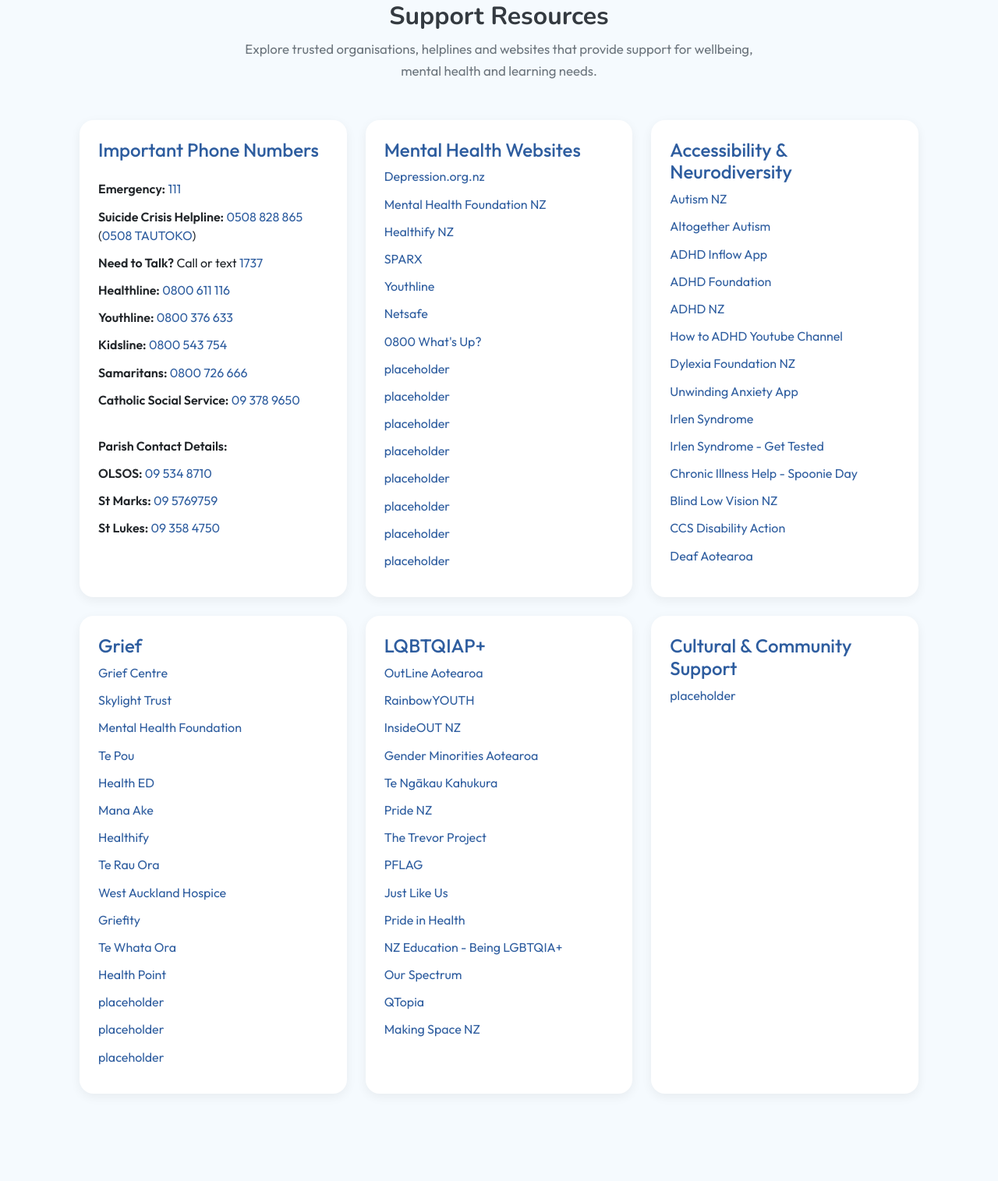
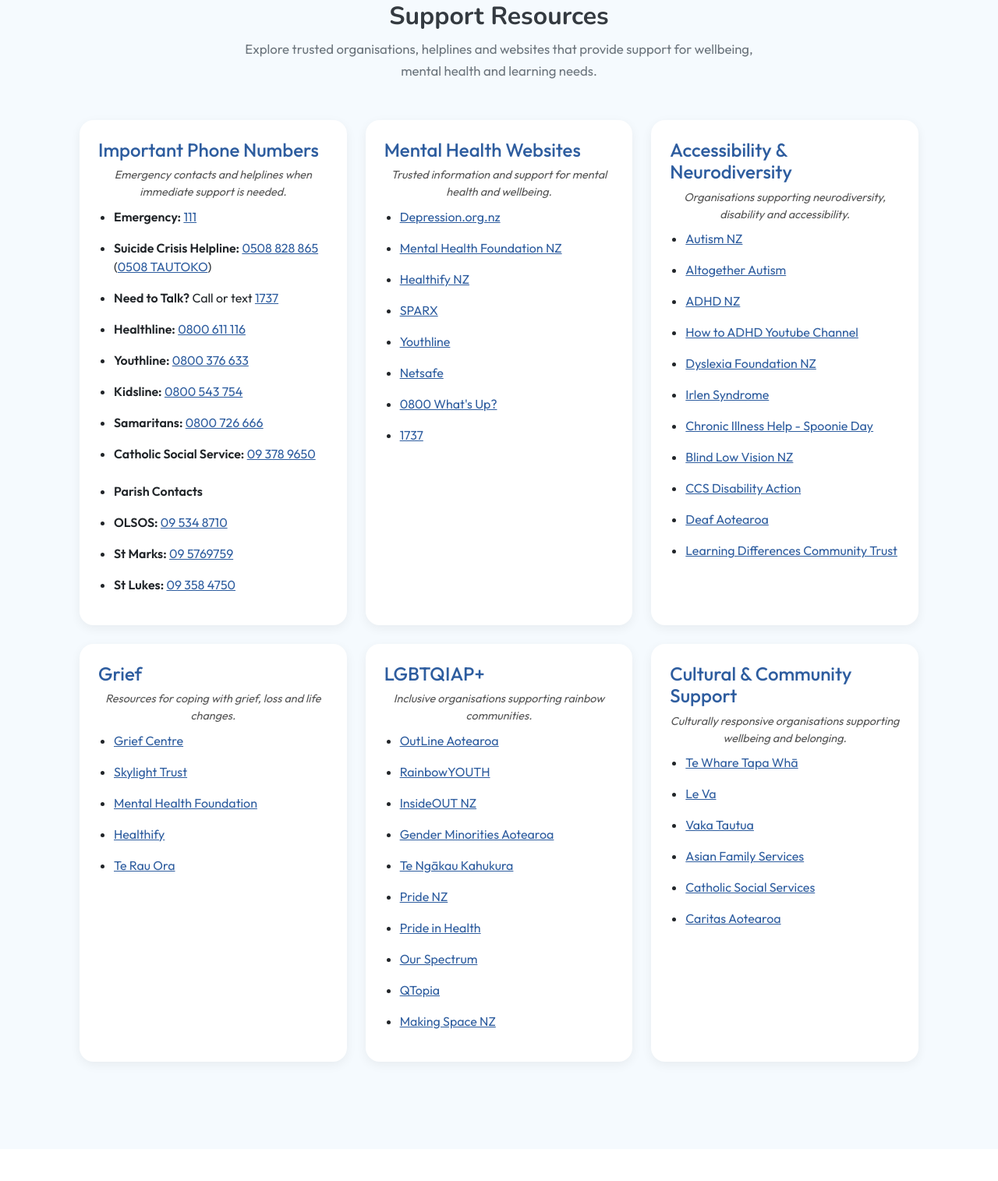
Before and after one commit to vxriantz/Flask_Blog, a Flask app: page /contact in a window 1280 px wide. Shown: the part 1118-2633 px from the top of the page at 78% size. After the commit the page ends 2490 px from the top, so only its background shows below. Run offline with Flask 3, Linux system fonts and the light colour scheme; some libraries are stand-ins or nearby versions.

Commit message:
fixing css and contact page content, refining the links on the contact page, edited and added comments on template.html, added username column to permissions table, edited views.py and template to allow teacher roles to view user permissions and update user permissions

```diff
--- a/website/static/main.css
+++ b/website/static/main.css
@@ -99,10 +99,6 @@ p {
     margin-bottom: 1rem;
 }
 
-.section {
-    width: 100%;
-}
-
 .section-light {
     background-color: var(--cream);
 }
@@ -132,41 +128,33 @@ p {
     box-shadow: 0 8px 22px rgba(0,0,0,0.08);
 }
 
-.card h4 {
-    color:var(--navy);
-}
-
-.card h5 {
+.card h4, .card h5 {
     color:var(--navy);
 }
 
 .card ul {
-    list-style:none;
-    padding-left:0;
-    margin-bottom:0;
+    padding-left: 1.25rem;
+    margin-bottom: 0;
+}
+
+.card ul.resources-list {
+    list-style: disc;
 }
 
 .card li {
-    margin-bottom:.7rem;
+    margin-bottom:1rem;
     line-height:1.5;
 }
 
-.decorative-list li::before {
-    content:"✧";
-    color:var(--blue);
-    font-weight:bold;
-    margin-right:.7rem;
-}
-
 .card a:not(.btn) {
-    color:var(--navy);
-    text-decoration:none;
-    transition:.2s ease;
+    color: var(--navy);
+    font-weight: 400;
 }
 
 .card a:not(.btn):hover {
-    color:var(--blue);
-    text-decoration:underline;
+    color: var(--blue);
+    text-decoration: underline;
+    padding-left: 4px;
 }
 
 .badge {
@@ -255,20 +243,6 @@ p {
     color:white;
 }
 
-.table {
-    border-radius:18px;
-    overflow:hidden;
-}
-
-.table thead {
-    background:var(--navy);
-    color:white;
-}
-
-.table tbody tr:hover {
-    background:#F7FBFD;
-}
-
 .required {
    color:#D9534F;
 }
@@ -318,3 +292,12 @@ form {
     margin: 0 auto;
     padding-right: 1.5rem;
 }
+
+.resource-description {
+    color: #555;
+    font-size: 0.9rem;
+    font-style: italic;
+    text-align: center;
+    line-height: 1.5;
+    margin-bottom: 0.5rem;
+}
--- a/website/templates/contact.html
+++ b/website/templates/contact.html
@@ -77,7 +77,8 @@
             <div class="col-md-4">
                 <div class="card h-100 p-4">
                     <h4>Important Phone Numbers</h4>
-                    <ul class="list-unstyled mt-3">
+                    <p class="resource-description">Emergency contacts and helplines when immediate support is needed.</p>
+                    <ul class="resources-list">
                         <li><strong>Emergency:</strong> <a href="tel:111">111</a></li>
                         <li><strong>Suicide Crisis Helpline:</strong> <a href="tel:0508 828 865">0508 828 865</a> (<a href="tel:0800 543 354">0508 TAUTOKO</a>)</li>
                         <li><strong>Need to Talk?</strong> Call or text <a href="tel:1737">1737</a></li>
@@ -86,8 +87,7 @@
                         <li><strong>Kidsline:</strong> <a href="tel:0800 543 754">0800 543 754</a></li>
                         <li><strong>Samaritans:</strong> <a href="tel:0800 726 666">0800 726 666</a></li>
                         <li><strong>Catholic Social Service:</strong> <a href="tel:09 378 9650">09 378 9650</a></li>
-                        <br/>
-                        <li><strong>Parish Contact Details:</strong></li>
+                        <li class="mt-4"><strong>Parish Contacts</strong></li>
                         <li><strong>OLSOS:</strong> <a href="09 534 8710">09 534 8710</a></li>
                         <li><strong>St Marks:</strong> <a href="09 5769759">09 5769759</a></li>
                         <li><strong>St Lukes:</strong> <a href="09 358 4750">09 358 4750</a></li>
@@ -98,7 +98,8 @@
             <div class="col-md-4">
                 <div class="card h-100 p-4">
                     <h4>Mental Health Websites</h4>
-                    <ul>
+                    <p class="resource-description">Trusted information and support for mental health and wellbeing.</p>
+                    <ul class="resources-list">
                         <li><a href="https://www.depression.org.nz/">Depression.org.nz</a></li>
                         <li><a href="https://mentalhealth.org.nz/">Mental Health Foundation NZ</a></li>
                         <li><a href="https://healthify.nz/">Healthify NZ</a></li>
@@ -106,14 +107,7 @@
                         <li><a href="https://youthline.co.nz/">Youthline</a></li>
                         <li><a href="https://netsafe.org.nz/">Netsafe</a></li>
                         <li><a href="https://whatsup.co.nz/">0800 What's Up?</a></li>
-                        <li><a href="#">placeholder</a></li>
-                        <li><a href="#">placeholder</a></li>
-                        <li><a href="#">placeholder</a></li>
-                        <li><a href="#">placeholder</a></li>
-                        <li><a href="#">placeholder</a></li>
-                        <li><a href="#">placeholder</a></li>
-                        <li><a href="#">placeholder</a></li>
-                        <li><a href="#">placeholder</a></li>
+                        <li><a href="https://1737.org.nz/">1737</a></li>
                     </ul>
                 </div>
             </div>
@@ -121,21 +115,19 @@
             <div class="col-md-4">
                 <div class="card h-100 p-4">
                     <h4>Accessibility & Neurodiversity</h4>
-                    <ul>
+                    <p class="resource-description">Organisations supporting neurodiversity, disability and accessibility.</p>
+                    <ul class="resources-list">
                         <li><a href="https://autismnz.org.nz/">Autism NZ</a></li>
                         <li><a href="https://www.altogetherautism.org.nz/">Altogether Autism</a></li>
-                        <li><a href="https://www.getinflow.io/">ADHD Inflow App</a></li>
-                        <li><a href="https://adhdfoundation.org.au/">ADHD Foundation</a></li>
                         <li><a href="https://www.adhd.org.nz/">ADHD NZ</a></li>
                         <li><a href="https://www.youtube.com/c/HowtoADHD">How to ADHD Youtube Channel</a></li>
-                        <li><a href="https://dfnz.org.nz/">Dylexia Foundation NZ</a></li>
-                        <li><a href="https://www.unwindinganxiety.com/">Unwinding Anxiety App</a></li>
+                        <li><a href="https://dfnz.org.nz/">Dyslexia Foundation NZ</a></li>
                         <li><a href="https://irlen.com/what-is-irlen-syndrome/">Irlen Syndrome</a></li>
-                        <li><a href="https://irlen.com/get-tested/">Irlen Syndrome - Get Tested</a></li>
                         <li><a href="https://www.spoonieday.com/">Chronic Illness Help - Spoonie Day</a></li>
                         <li><a href="https://blindlowvision.org.nz/">Blind Low Vision NZ</a></li>
                         <li><a href="https://www.ccsdisabilityaction.org.nz/">CCS Disability Action</a></li>
                         <li><a href="https://www.deaf.org.nz/">Deaf Aotearoa</a></li>
+                        <li><a href="https://www.communitytrustsouth.nz/our-impact/your-stories/learningdifferences/">Learning Differences Community Trust</a></li>
                     </ul>
                 </div>
             </div>
@@ -143,41 +135,29 @@
             <div class="col-md-4">
                 <div class="card h-100 p-4">
                     <h4>Grief</h4>
-                    <ul>
+                    <p class="resource-description">Resources for coping with grief, loss and life changes.</p>
+                    <ul class="resources-list">
                         <li><a href="https://www.griefcentre.org.nz/">Grief Centre</a></li>
                         <li><a href="https://www.skylight.org.nz/">Skylight Trust</a></li>
                         <li><a href="https://mentalhealth.org.nz/explore-mental-health-wellbeing/mental-health-conditions/grief-and-loss/">Mental Health Foundation</a></li>
-                        <li><a href="https://www.tepou.co.nz/resources/te-hikuwai-resources-for-wellbeing-grief">Te Pou</a></li>
-                        <li><a href="https://healthed.govt.nz/products/coping-with-grief-and-loss">Health ED</a></li>
-                        <li><a href="https://manaake.health.nz/wellbeing-resources/wellbeing-and-emotions/managing-emotions/grief-and-loss/">Mana Ake</a></li>
                         <li><a href="https://healthify.nz/support/g/grief-loss-support">Healthify</a></li>
                         <li><a href="https://terauora.com/huarahi-ora-national-bereavement-triage-and-coordination-service/">Te Rau Ora</a></li>
-                        <li><a href="https://www.hwa.org.nz/care-services/patients-families/grief-bereavement/">West Auckland Hospice</a></li>
-                        <li><a href="https://griefity.com/grief-support-in-new-zealand/">Griefity</a></li>
-                        <li><a href="https://www.healthnz.govt.nz/health-topics/mental-health/grief-and-loss">Te Whata Ora</a></li>
-                        <li><a href="https://www.healthpoint.co.nz/mental-health-addictions/mental-health/grief-centre/">Health Point</a></li>
-                        <li><a href="#">placeholder</a></li>
-                        <li><a href="#">placeholder</a></li>
-                        <li><a href="#">placeholder</a></li>
                     </ul>
                 </div>
             </div>
 
             <div class="col-md-4">
                 <div class="card h-100 p-4">
-                    <h4>LQBTQIAP+</h4>
-                    <ul>
+                    <h4>LGBTQIAP+</h4>
+                    <p class="resource-description">Inclusive organisations supporting rainbow communities.</p>
+                    <ul class="resources-list">
                         <li><a href="https://outline.org.nz/">OutLine Aotearoa</a></li>
                         <li><a href="https://ry.org.nz/">RainbowYOUTH</a></li>
                         <li><a href="https://insideout.org.nz/">InsideOUT NZ</a></li>
                         <li><a href="https://genderminorities.com/">Gender Minorities Aotearoa</a></li>
                         <li><a href="https://www.tengakaukahukura.nz/rainbow-organisations">Te Ngākau Kahukura</a></li>
                         <li><a href="https://pride.org.nz/support/">Pride NZ</a></li>
-                        <li><a href="https://www.thetrevorproject.org/">The Trevor Project</a></li>
-                        <li><a href="https://pflag.org/">PFLAG</a></li>
-                        <li><a href="https://justlikeus.org/lgbt-school-resources/">Just Like Us</a></li>
                         <li><a href="https://prideinhealth.org.nz/resources">Pride in Health</a></li>
-                        <li><a href="https://www.naumainz.studywithnewzealand.govt.nz/discover-new-zealand/life-and-culture-in-nz/being-lgbtqia">NZ Education - Being LGBTQIA+</a></li>
                         <li><a href="https://ourspectrum.com/resources/">Our Spectrum</a></li>
                         <li><a href="https://qtopia.org.nz/">QTopia</a></li>
                         <li><a href="https://www.making-space.nz/get-support">Making Space NZ</a></li>
@@ -188,8 +168,18 @@
             <div class="col-md-4">
                 <div class="card h-100 p-4">
                     <h4>Cultural & Community Support</h4>
-                    <ul>
-                        <li><a href="#">placeholder</a></li>
+                    <p class="resource-description">Culturally responsive organisations supporting wellbeing and belonging.</p>
+                    <ul class="resources-list">
+                        <li><a href="https://mentalhealth.org.nz/explore-mental-health-wellbeing/wellbeing-health-models/te-whare-tapa-wha/">Te Whare Tapa Whā</a></li>
+                        <li><a href="https://www.leva.co.nz/">Le Va</a></li>
+                        <li><a href="https://www.vakatautua.co.nz/">Vaka Tautua</a></li>
+                        <li><a href="https://www.asianfamilyservices.nz/">Asian Family Services</a></li>
+                        <li><a href="https://www.cssauckland.org.nz/">Catholic Social Services</a></li>
+                        <li><a href="https://www.caritas.org.nz/">Caritas Aotearoa</a></li>
+                        <!-- are these below necessary??? -->
+
+                        <!-- <li><a href="#">NZ Ethnic Communities</a></li>
+                        <li><a href="#">Migrant NZ</a></li> -->
                     </ul>
                 </div>
             </div>
--- a/website/templates/permissions.html
+++ b/website/templates/permissions.html
@@ -22,6 +22,7 @@
                 <!-- headings for table -->
                 <th>First Name</th>
                 <th>Last Name</th>
+                <th>Username</th>
                 <th>Email</th>
                 <th>Role</th>
                 <th>Make Changes</th>
@@ -31,6 +32,7 @@
                 <!-- content for table based on how many users are in the database -->
                 <th>{{user.fname}}</th>
                 <th>{{user.lname}}</th>
+                <th>{{user.username}}</th>
                 <th>{{user.email}}</th>
                 <th>{{user.role}}</th>
                 <!-- managing users and their roles / permissions or removing users from the website database -->
--- a/website/templates/template.html
+++ b/website/templates/template.html
@@ -16,7 +16,7 @@
     </head>
     <body>
         <!-- navbar -->
-        <nav class="navbar navbar-expand-lg">
+        <nav class="navbar navbar-expand-lg sticky-top">
             <div class="container-fluid">
               <a class="navbar-brand" href="/home"></a>
               <button class="navbar-toggler" type="button" data-bs-toggle="collapse" data-bs-target="#navbarSupportedContent" aria-controls="navbarSupportedContent" aria-expanded="false" aria-label="Toggle navigation">
@@ -34,6 +34,7 @@
                       <a class="nav-link {% if request.path == '/home' %}active{% endif %}" href="/home">Home</a>
                   </li>
 
+                  <!-- only visible if signed in -->
                   {% if user.is_authenticated %}
                   <li class="nav-item">
                     <a class="nav-link {% if request.path == '/blog' %}active{% endif %}" href="/blog">Message Board</a>
@@ -42,22 +43,36 @@
                       <a class="nav-link {% if request.path == '/book-appointment' %}active{% endif %}" href="/book-appointment">Book an Appointment</a>
                   </li>
 
+                  <!-- only visible to students -->
                   {% if user.role == "Student" %}
                   <li class="nav-item">
                     <a class="nav-link {% if request.path == '/appointment-history' %}active{% endif %}" href="/appointment-history">My Appointments</a>
                   </li>
                   {% endif %}
 
+                  <!-- only visible to teachers and guidance counsellors -->
+                  {% if current_user.role in ["Guidance Counsellor", "Teacher"] %}
+                  <li class="nav-item dropdown">
+                      <a class="nav-link dropdown-toggle {% if request.path in ['/notifications', '/permissions'] %}active{% endif %}"
+                        href="#"
+                        role="button"
+                        data-bs-toggle="dropdown"
+                        aria-expanded="false">
+                            Admin
+                      </a>
+                      <ul class="dropdown-menu">
+
+                          <!-- guidance counsellors only -->
                           {% if current_user.role == "Guidance Counsellor" %}
-                  <li class="nav-item dropdown">
-                    <a class="nav-link dropdown-toggle {% if request.path in ['/notifications', '/permissions'] %}active{% endif %}" href="#" role="button" data-bs-toggle="dropdown" aria-expanded="false">Admin</a>
-                    <ul class="dropdown-menu">
                           <li>
                               <a class="dropdown-item {% if request.path == '/notifications' %}active{% endif %}"
                               href="/notifications">
                                   Notification Centre
                               </a>
                           </li>
+                          {% endif %}
+
+                        <!-- teachers and guidance counsellors -->
                           <li>
                               <a class="dropdown-item {% if request.path == '/permissions' %}active{% endif %}"
                               href="/permissions">
@@ -68,7 +83,7 @@
                   </li>
                   {% endif %}
                   {% endif %}
-                  <!-- Contact always appears last on left side -->
+                  <!-- contact always appears last on left side -->
                   <li class="nav-item">
                       <a class="nav-link {% if request.path == '/contact' %}active{% endif %}" href="/contact">Contact</a>
                   </li>
--- a/website/views.py
+++ b/website/views.py
@@ -46,7 +46,7 @@ def blog():
 # permissions route function
 # returns permissions.html
 def permissions():
-    if current_user.role != "Guidance Counsellor":
+    if current_user.role not in ["Teacher", "Guidance Counsellor"]:
         flash("Access Denied", category='error')
         return redirect(url_for('views.home'))
 
@@ -71,7 +71,7 @@ def permissions():
 # user must be logged into an admin (guidance counsellor) account to edt user permissions
 @login_required
 def update_user(id):
-    if current_user.role != "Guidance Counsellor":
+    if current_user.role not in ["Teacher", "Guidance Counsellor"]:
         flash("Access Denied", category='error')
         return redirect(url_for('views.home'))
 
```
Also changed, not shown: instance/database.db. Lines whose indentation alone changed are shown as unchanged.
